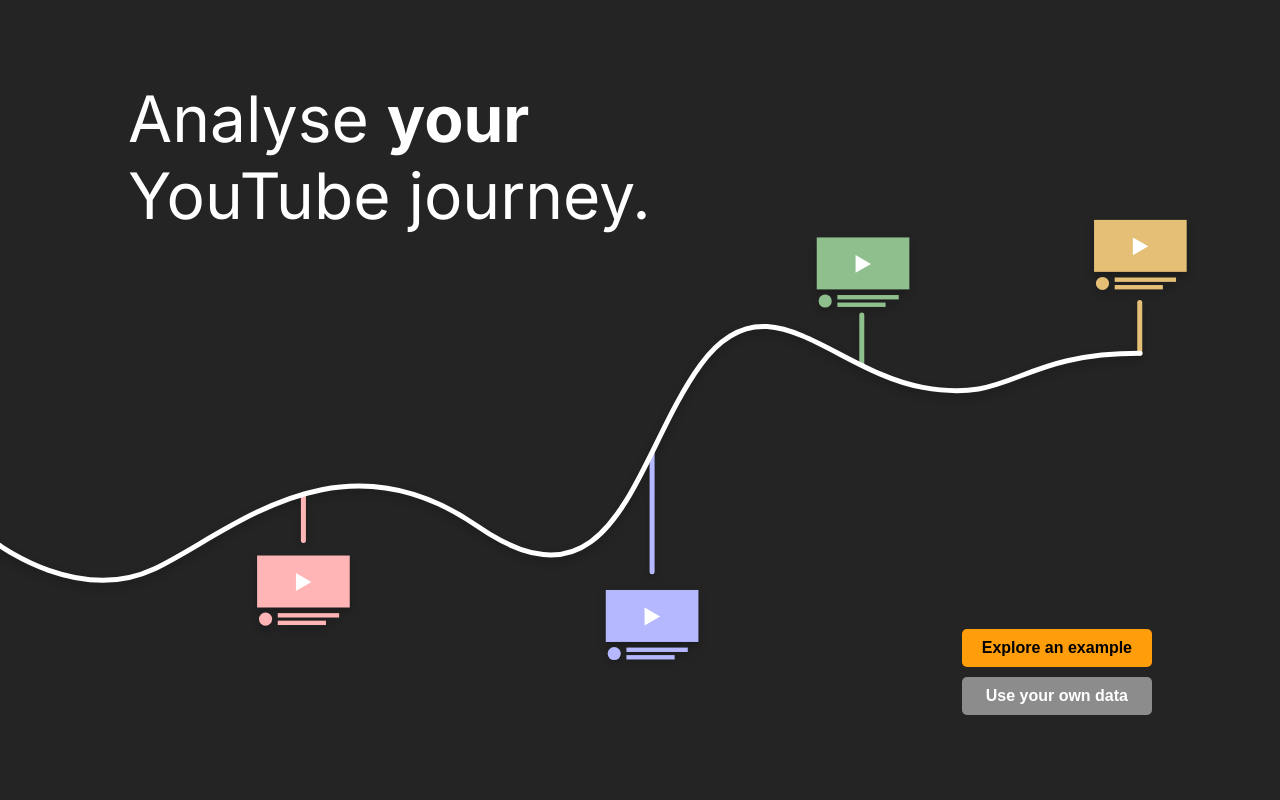
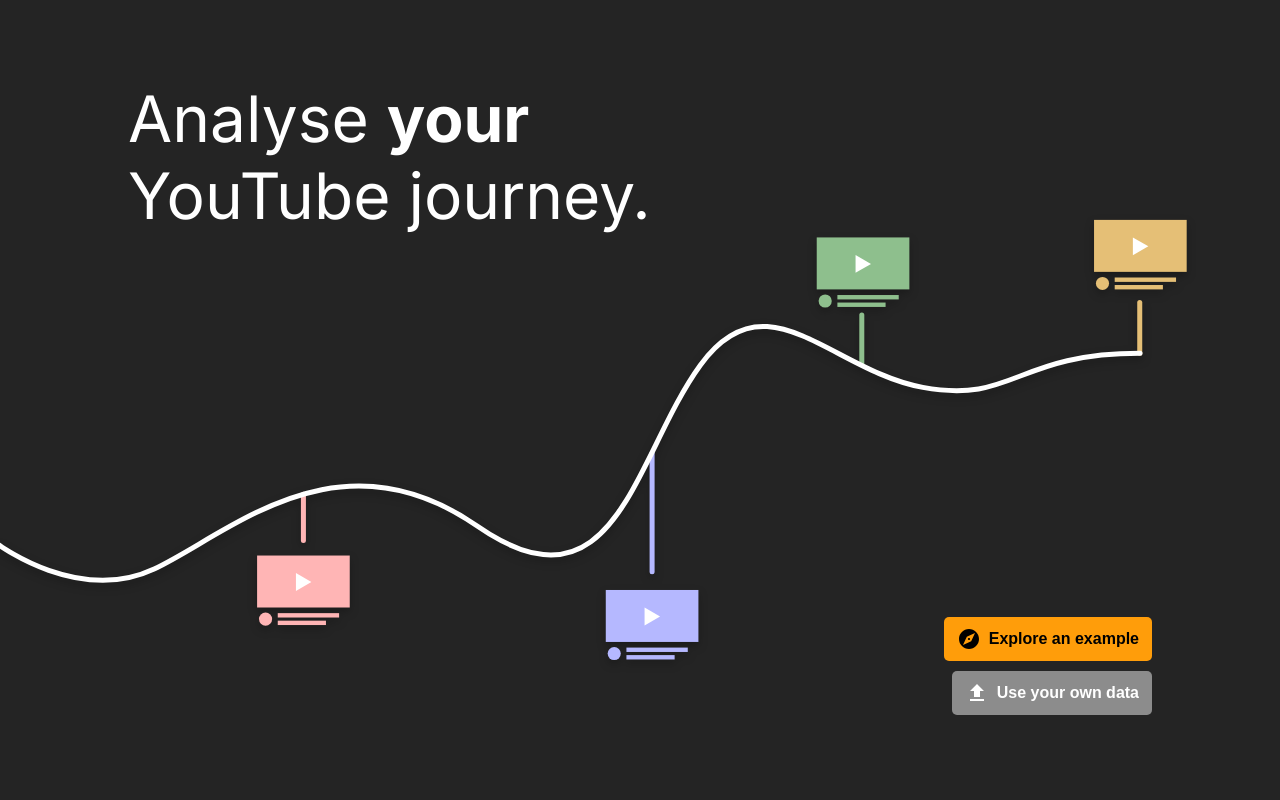
Before and after one commit to leosch1/youtube-path, a Next.js app: page / in a window 1280 px wide. Shown: the top 800 px of the page. Built offline with nearby package versions, Linux system fonts and the light colour scheme.

Commit message:
add icons to landing page

```diff
--- a/components/LandingZone.module.css
+++ b/components/LandingZone.module.css
@@ -26,13 +26,18 @@
   position: absolute;
   display: flex;
   flex-direction: column;
+  align-items: flex-end;
   bottom: 10%;
   right: 10%;
   z-index: 10;
 }
 
 .button {
-  padding: 10px 20px;
+  display: flex;
+  align-items: center;
+  justify-content: center;
+  gap: 8px;
+  padding: 10px 13px;
   margin: 5px 0;
   border: none;
   border-radius: 5px;
--- a/components/LandingZone.tsx
+++ b/components/LandingZone.tsx
@@ -1,5 +1,7 @@
 import React, { FC, useState, useEffect, useContext, useCallback } from 'react';
 import Image from 'next/image';
+import ExploreIcon from '@mui/icons-material/Explore';
+import UploadIcon from '@mui/icons-material/Upload';
 import styles from './LandingZone.module.css';
 import OwnDataModal from './OwnDataModal';
 import { ProcessingContext } from '../contexts/ProcessingContext';
@@ -53,8 +55,8 @@ const LandingZone: FC<LandingZoneProps> = ({ onClickUpload }) => {
         />
       </div>
       <div className={styles.buttons}>
-        <button className={`${styles.button} ${styles.exploreButton}`} onClick={goToStartingComponent}>Explore an example</button>
-        <button className={`${styles.button} ${styles.dataButton}`} onClick={openModal}>Use your own data</button>
+        <button className={`${styles.button} ${styles.exploreButton}`} onClick={goToStartingComponent}><ExploreIcon /> Explore an example</button>
+        <button className={`${styles.button} ${styles.dataButton}`} onClick={openModal}><UploadIcon /> Use your own data</button>
       </div>
       {isModalOpen && <OwnDataModal onClose={closeModal} onClickUpload={onClickUpload} />}
     </div>
```
